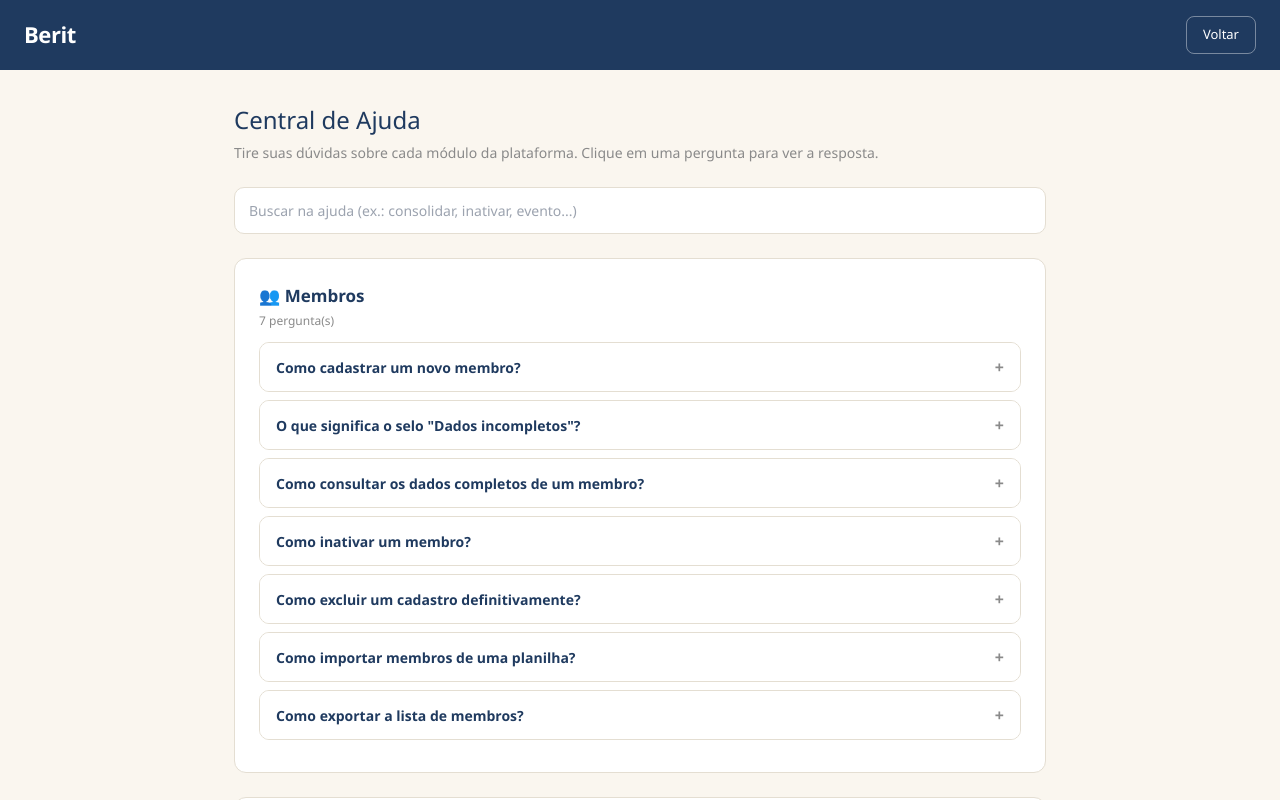
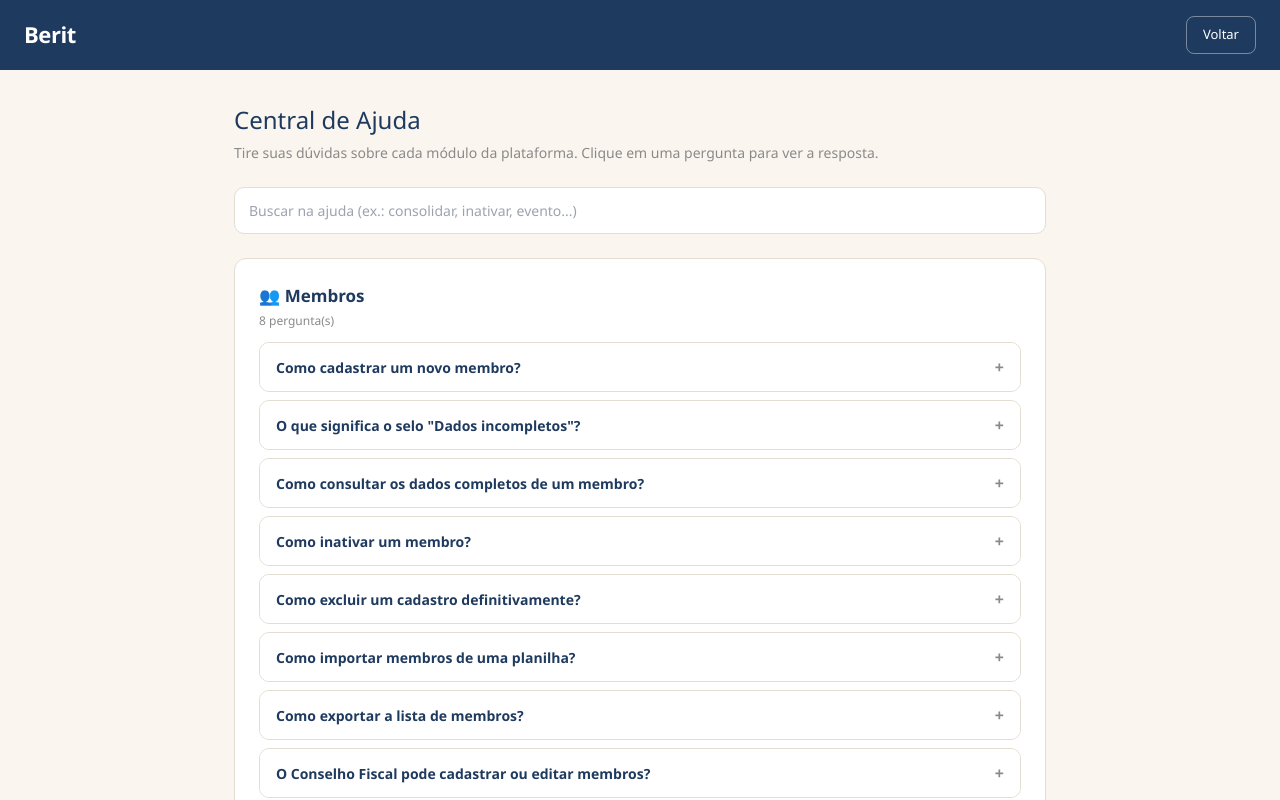
Before and after one commit to Jorgevan-SAJ/berit, a Next.js app: page /ajuda in a window 1280 px wide. Shown: the top 800 px of the page. Built offline with nearby package versions, Linux system fonts and the light colour scheme.

Commit message:
Update page.js

```diff
--- a/app/ajuda/page.js
+++ b/app/ajuda/page.js
@@ -1,5 +1,4 @@
 'use client'
-
 import { useState } from 'react'
 
 const SECOES = [
@@ -9,33 +8,36 @@ const SECOES = [
     itens: [
       { p: 'Como cadastrar um novo membro?', r: 'Clique em "+ Novo membro" no topo da tela de Membros. Preencha pelo menos nome, sexo e data de nascimento (campos obrigatórios) e salve. Os demais campos (e-mail, celular, endereço, batismo, recebimento, observações) são opcionais e podem ser preenchidos depois.' },
       { p: 'O que significa o selo "Dados incompletos"?', r: 'Indica que o membro está sem sexo ou sem data de nascimento. Esses dois campos são obrigatórios para manter a base saneada. Clique em Editar no membro e complete os dados.' },
-      { p: 'Como consultar os dados completos de um membro?', r: 'Clique no botão "Consultar" na linha do membro. Um modal abre com a ficha completa (dados pessoais, endereço, filiação, observações), sem risco de alterar nada. Pelo modal você também pode ir direto para a edição.' },
+      { p: 'Como consultar os dados completos de um membro?', r: 'Clique no botão "Consultar" na linha do membro. Um modal abre com a ficha completa (dados pessoais, endereço, filiação, observações), sem risco de alterar nada. Pelo modal você também pode ir direto para a edição, se o seu perfil tiver permissão.' },
       { p: 'Como inativar um membro?', r: 'Clique em "Inativar" na linha do membro, escolha o motivo (falecimento, abandono, transferência etc.) e confirme. O cadastro é preservado e movido para a pasta Inativos, acessível pelo botão "Inativos".' },
       { p: 'Como excluir um cadastro definitivamente?', r: 'Clique em "Excluir" na linha do membro e confirme. A ação não pode ser desfeita e apaga todos os dados do membro. Prefira a inativação quando houver histórico a preservar.' },
       { p: 'Como importar membros de uma planilha?', r: 'Use o botão "Importar dados" (disponível para Administrador e Secretaria). O sistema aceita arquivos .xlsx, .xls e .csv, mostra uma pré-visualização antes de processar e gera um relatório da importação.' },
-      { p: 'Como exportar a lista de membros?', r: 'Clique em "Exportar". O sistema gera um arquivo .xlsx com os membros filtrados na tela, incluindo idade, faixa etária e datas.' },
+      { p: 'Como exportar a lista de membros?', r: 'Clique em "Exportar". O sistema gera um arquivo .xlsx com os membros filtrados na tela, incluindo idade, faixa etária e datas. Disponível para Administrador e Secretaria.' },
+      { p: 'O Conselho Fiscal pode cadastrar ou editar membros?', r: 'Não. O Conselho Fiscal tem acesso somente leitura ao módulo Membros: pode consultar a listagem, usar os filtros e abrir a ficha completa (botão "Consultar"), mas não vê os botões de cadastrar, editar, inativar, excluir, importar ou exportar.' },
     ],
   },
   {
     modulo: 'Finanças e Tesouraria',
     icone: '💰',
     itens: [
-      { p: 'Quem pode acessar o módulo financeiro?', r: 'Apenas os perfis Administrador e Tesouraria. Os demais perfis veem o card Finanças bloqueado na página inicial.' },
-      { p: 'Como lançar uma entrada (dízimo ou oferta)?', r: 'Em "Finanças", clique em "+ Novo lançamento", escolha Entrada, selecione a categoria (Dízimos, Ofertas etc.) e, para dízimos e ofertas, vincule o membro. O campo descrição não existe para entradas — a categoria, o membro e as observações identificam o lançamento.' },
+      { p: 'Quem pode acessar o módulo financeiro?', r: 'Os perfis Administrador e Tesouraria operam o módulo (lançar, editar, consolidar, conferir). O Conselho Fiscal também acessa Finanças, mas em modo somente leitura: consulta lançamentos, relatórios e auditoria, sem botões de ação. Os demais perfis veem o card Finanças bloqueado na página inicial.' },
+      { p: 'Como lançar uma entrada (dízimo ou oferta)?', r: 'Em "Finanças", clique em "+ Novo lançamento" (exclusivo do Tesouraria), escolha Entrada, selecione a categoria (Dízimos, Ofertas etc.) e, para dízimos e ofertas, vincule o membro. O campo descrição não existe para entradas — a categoria, o membro e as observações identificam o lançamento.' },
       { p: 'Como lançar uma saída?', r: 'Escolha Saída, selecione a categoria, informe o valor e a data. A descrição é opcional. Saídas não se vinculam a membros.' },
       { p: 'O que é a Consolidação de período?', r: 'É o fechamento dos lançamentos de um período (diário, semanal, quinzenal ou mensal). Ao consolidar, os lançamentos ficam "travados": não podem mais ser editados ou excluídos diretamente. Use após a contagem da comissão de finanças.' },
       { p: 'O que acontece se eu editar um lançamento consolidado?', r: 'A alteração é aplicada na hora, mas fica aguardando a conferência de outro usuário com perfil financeiro (Administrador confere o que o Tesoureiro alterou, e vice-versa). Ninguém pode conferir a própria alteração.' },
-      { p: 'O que é a Central de Auditoria?', r: 'É onde as alterações em lançamentos consolidados aguardam conferência. Aprovando, o lançamento ganha a nota permanente "Esse lançamento foi alterado em dd/mm/aaaa". Rejeitando, os valores originais são restaurados automaticamente.' },
-      { p: 'Como gerar relatórios?', r: 'Clique em "Relatórios" no topo de Finanças. Escolha o período (dia, mês ou período) e o conteúdo (completo em formato extrato, só entradas ou só saídas), e baixe em PDF ou Excel. No relatório do dia há área de assinaturas dos representantes da comissão.' },
+      { p: 'O que é a Central de Auditoria?', r: 'É onde as alterações em lançamentos consolidados aguardam conferência. Administrador e Tesouraria aprovam ou rejeitam as alterações (aprovando, o lançamento ganha a nota permanente "Esse lançamento foi alterado em dd/mm/aaaa"; rejeitando, os valores originais são restaurados automaticamente). O Conselho Fiscal acompanha tudo em somente leitura: vê o comparativo antes/depois e o histórico, sem botões de ação.' },
+      { p: 'Como gerar relatórios?', r: 'Clique em "Relatórios" no topo de Finanças. Escolha o período (dia, mês ou período) e o conteúdo (completo em formato extrato, só entradas ou só saídas), e baixe em PDF ou Excel. No relatório do dia há área de assinaturas dos representantes da comissão. O Conselho Fiscal também pode consultar os relatórios, em somente leitura.' },
       { p: 'O que é o relatório de Contribuições?', r: 'Exclusivo do Tesouraria. Mostra o comportamento dos membros em relação às contribuições no ano: meses com contribuição, total e classificação automática — Não Ofertante (0 meses), Ofertante Esporádico (1 a 5), Ofertante Frequente (6 a 8) ou Dizimista (9 a 12).' },
       { p: 'Como ver as observações de um lançamento?', r: 'Clique em "Consultar" na linha do lançamento. O modal mostra todos os dados, incluindo observações, forma de pagamento, membro vinculado e a nota permanente, se houver.' },
+      { p: 'O que o Conselho Fiscal pode fazer em Finanças?', r: 'Consultar tudo em modo somente leitura: lançamentos, relatórios e a Central de Auditoria (comparativo antes/depois e histórico). Não pode lançar, editar, consolidar, aprovar ou rejeitar alterações. É o perfil de fiscalização das contas da igreja.' },
     ],
   },
   {
     modulo: 'Perfis de Acesso',
     icone: '🔐',
     itens: [
-      { p: 'Quais perfis existem?', r: 'Administrador (governança total), Secretaria (gestão de membros e agenda) e Tesouraria (finanças). O acesso é controlado por perfil em cada módulo.' },
+      { p: 'Quais perfis existem?', r: 'Administrador (governança total), Secretaria (gestão de membros e agenda), Tesouraria (operação de finanças) e Conselho Fiscal (consulta de todos os módulos em somente leitura, para fiscalização). O acesso é controlado por perfil em cada módulo.' },
+      { p: 'Como funciona o perfil Conselho Fiscal?', r: 'É o perfil de fiscalização: enxerga todos os módulos (Membros, Finanças e Agenda), mas apenas para consulta. Não cadastra, edita, inativa, exclui, importa, lança, consolida ou confere alterações. Ideal para a fiscalização estatutária das contas da igreja.' },
       { p: 'Como criar um usuário?', r: 'Em "Perfis de Acesso" (exclusivo do Administrador), informe o e-mail e o perfil. O usuário recebe um e-mail de confirmação e, depois de confirmar, define a própria senha pelo link "Esqueci minha senha" na tela de login. Ninguém vê a senha de outro usuário.' },
       { p: 'Como inativar ou excluir um usuário?', r: 'Na lista de usuários, use "Inativar" (temporário, preserva o cadastro) ou "Excluir" (definitivo). Você não pode inativar, excluir ou alterar o próprio perfil.' },
       { p: 'O que é a chave de recuperação de administrador?', r: 'É uma frase secreta criada pela própria igreja e guardada fora do sistema. Se nenhum administrador acessar por 90 dias, ela permite recuperar o acesso de emergência. Ela é exibida apenas uma vez.' },
@@ -46,10 +48,10 @@ const SECOES = [
     modulo: 'Agenda',
     icone: '📅',
     itens: [
-      { p: 'Quem pode criar e gerenciar eventos?', r: 'Apenas Administrador e Secretaria. Todos os usuários logados podem visualizar a agenda.' },
+      { p: 'Quem pode criar e gerenciar eventos?', r: 'Apenas Administrador e Secretaria. O Conselho Fiscal pode visualizar a agenda (somente leitura); os demais perfis logados também podem visualizar.' },
       { p: 'Qual a diferença entre evento permanente e específico?', r: 'Permanente (ou recorrente) repete toda semana — ex.: Culto de Celebração aos domingos. Específico tem data única — ex.: Conferência de Missões em 20/10. No cadastro, escolha o tipo e os campos se adaptam.' },
       { p: 'Eventos com data passada somem?', r: 'Sim. Eventos específicos com data passada saem automaticamente da agenda (pública e administrativa). Eventos permanentes nunca expiram.' },
-      { p: 'Como editar ou excluir um evento?', r: 'Clique no evento no calendário ou na lista para abrir o modal de detalhes. Se o seu perfil gerencia a agenda, aparecem os botões Editar e Excluir.' },
+      { p: 'Como editar ou excluir um evento?', r: 'Clique no evento no calendário ou na lista para abrir o modal de detalhes. Se o seu perfil gerencia a agenda (Administrador ou Secretaria), aparecem os botões Editar e Excluir. O Conselho Fiscal apenas visualiza.' },
     ],
   },
 ]
@@ -81,7 +83,6 @@ function Item({ p, r }) {
 
 export default function AjudaPage() {
   const [busca, setBusca] = useState('')
-
   const filtradas = SECOES.map((s) => ({
     ...s,
     itens: s.itens.filter(
@@ -91,7 +92,6 @@ export default function AjudaPage() {
         i.r.toLowerCase().includes(busca.trim().toLowerCase())
     ),
   })).filter((s) => s.itens.length > 0)
-
   const estilo = {
     main: { minHeight: '100vh', background: '#FAF6EF', fontFamily: "'Segoe UI', Roboto, Arial, sans-serif" },
     header: { background: '#1F3A5F', color: '#FFFFFF', padding: '1rem 1.5rem', display: 'flex', justifyContent: 'space-between', alignItems: 'center' },
@@ -99,20 +99,17 @@ export default function AjudaPage() {
     botaoVoltar: { background: 'transparent', border: '1px solid rgba(255,255,255,0.4)', color: '#FFFFFF', padding: '8px 16px', borderRadius: 8, fontSize: 13, textDecoration: 'none' },
     card: { background: '#FFFFFF', borderRadius: 12, padding: '1.5rem', border: '1px solid #E4DED2' },
   }
-
   return (
     <main style={estilo.main}>
       <header style={estilo.header}>
         <a href="/area" style={estilo.linkLogo}>Berit</a>
         <a href="/area" style={estilo.botaoVoltar}>Voltar</a>
       </header>
-
       <div style={{ maxWidth: 860, margin: '0 auto', padding: '2rem 1.5rem' }}>
         <h1 style={{ fontSize: 24, color: '#1F3A5F', margin: '0 0 4px' }}>Central de Ajuda</h1>
         <p style={{ fontSize: 14, color: '#8A8A8A', margin: '0 0 1.5rem' }}>
           Tire suas dúvidas sobre cada módulo da plataforma. Clique em uma pergunta para ver a resposta.
         </p>
-
         <input
           type="text"
           value={busca}
@@ -120,7 +117,6 @@ export default function AjudaPage() {
           placeholder="Buscar na ajuda (ex.: consolidar, inativar, evento...)"
           style={{ width: '100%', padding: '12px 14px', border: '1px solid #E4DED2', borderRadius: 10, fontSize: 14, boxSizing: 'border-box', marginBottom: '1.5rem', fontFamily: 'inherit' }}
         />
-
         {filtradas.length === 0 ? (
           <div style={{ ...estilo.card, textAlign: 'center', fontSize: 14, color: '#8A8A8A' }}>
             Nenhuma pergunta encontrada para "{busca}". Tente outro termo.
@@ -140,7 +136,6 @@ export default function AjudaPage() {
             </div>
           ))
         )}
-
         <div style={{ ...estilo.card, textAlign: 'center' }}>
           <div style={{ fontSize: 15, fontWeight: 600, color: '#1F3A5F', marginBottom: 6 }}>Ainda com dúvidas?</div>
           <p style={{ fontSize: 13, color: '#5A5A5A', margin: '0 0 12px' }}>
```
